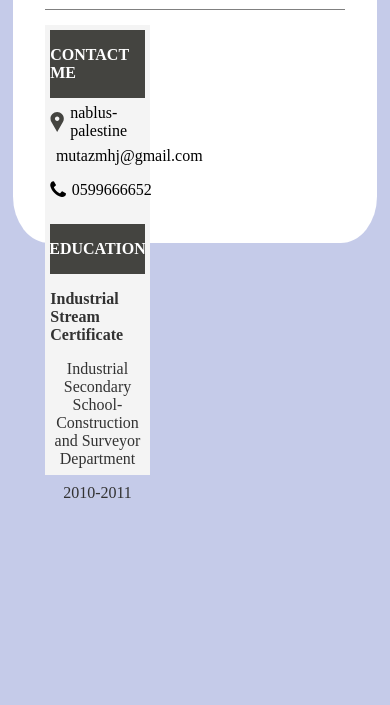
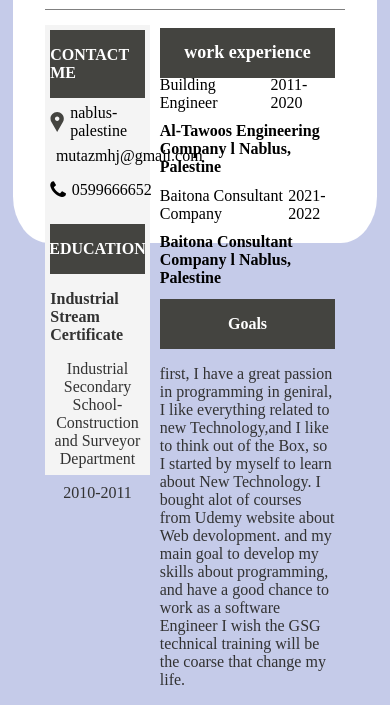
Before and after one commit to mutazjaber/portfolio, a plain HTML site: page index.html in a window 390 px wide. Shown: the part 269-974 px from the top of the page. Before the commit the page ends 844 px from the top, so only its background shows below. Drawn offline with Linux system fonts and the light colour scheme.

Commit message:
finished Portrfolio without Responsive

```diff
--- a/index.html
+++ b/index.html
@@ -16,14 +16,14 @@
             <div class="firstParagraph">
                 <div class="imageContainer">
                     <img class="myImage"
-                        src="https://s32659.pcdn.co/wp-content/uploads/2022/02/anonymous-ink-1.jpeg.optimal.jpeg"
+                        src="https://media.discordapp.net/attachments/1010973451412045825/1012108581690146928/tw.jpg"
                         alt="Trulli" />
                 </div>
                 <h1 class="name">Mutaz Hassan Jaber</h2>
             </div>
             <div class="secondParagraph">
                 <div class="leftSide">
-                    <div class="leftSideContainer">
+                    <div class="SideContainer">
                         <div class="contactMe">
                             <h3 class="content">CONTACT ME</h2>
                         </div>
@@ -61,23 +61,50 @@
                             </div>
                         </div>
                         <!-- second Pargraph Educatiobn -->
-
                         <div class="education">
                             <h3 class="content">EDUCATION</h2>
                         </div>
                         <div class="educationContainer">
-                        <p class="mainEducation">Industrial Stream  Certificate</p>
-                        <p class="secEducation">Industrial Secondary School- Construction and Surveyor Department</p>
-                        <p class="secEducation">2010-2011</p>
+                            <p class="mainEducation">Industrial Stream Certificate</p>
+                            <p class="secEducation">Industrial Secondary School- Construction and Surveyor Department
+                            </p>
+                            <p class="secEducation">2010-2011</p>
+                        </div>
                     </div>
                 </div>
+                <div class="rightPargraph">
+                    <div class="SideContainer">
+                        <div class="workExperience">
+                            <h3 class="content" style="font-size: large;">work experience</h2>
+                        </div>
+                        <div class="workExperienceData">
+                            <p>Building Engineer</p>
+                            <p>2011-2020</p>
+                        </div>
+                        <p style="font-weight: bold;">Al-Tawoos Engineering Company l Nablus, Palestine</p>
+                        <div class="workExperienceData">
+                            <p>Baitona Consultant Company</p>
+                            <p>2021-2022</p>
+                        </div>
+                        <p style="font-weight: bold;">Baitona Consultant Company l Nablus, Palestine</p>
+                        <!-- goals -->
+                        <div class="goals">
+                            <h3 class="content">Goals</h2>
+                        </div>
+                        <div class="educationContainer">
+                            <!-- <p class="mainEducation">Industrial Stream Certificate</p> -->
+                            <p>
+                                first, I have a great passion in programming in geniral, I like everything related to
+                                new Technology,and I like to think out of the Box,
+                                so I started by myself to learn about New Technology.
+                                I bought alot of courses from Udemy website about Web devolopment.
+                                and my main goal to develop my skills about programming, and have a good chance to work
+                                as a software Engineer
+                                I wish the GSG technical training will be the coarse that change my life.
+                            </p>
+                        </div>
+                    </div>
 
-                    <!-- <h2>Education</h2>
-                    <h5>B.Sc. Building Engineering
-                        Al-Najah National University, Nablus, Palestine 2011-2017
-                        Industrial Stream Certificate
-                        Industrial Secondary School- Construction and Surveyor Department
-                        2010-2011</h5> -->
                 </div>
             </div>
         </div>
--- a/style.css
+++ b/style.css
@@ -49,7 +49,7 @@
   background: #f4f4f4;
   height: 450px;
 }
-.leftSideContainer{
+.SideContainer{
     width: 90%;
 }
 .contactMe {
@@ -63,6 +63,7 @@
     color: white;
     font-size: medium;
 }
+
 .contactMeData{
     margin-top: 10%;
 }
@@ -75,7 +76,7 @@
     width: 100%;
     max-height: 30px;
 }
-.leftSide .education{
+ .education{
     display: flex;
     align-items: center;
     justify-content: center;
@@ -101,6 +102,46 @@
 }
 .secEducation{
     text-align: center;
+}
+
+.secondParagraph .rightPargraph{
+    display: flex;
+    flex-direction: column;
+    align-items: center;
+    justify-content: flex-start;
+    margin-top: 5%;
+    width: 100%;
+    height: 450px;
+}
+.WorkEx{
+    display: flex;
+    flex-direction: column;
+    align-items: flex-start;
+    justify-content: flex-start;
+}
+.workExperience {
+    display: flex;
+    align-items: center;
+    justify-content: center;
+    margin-top: 1.5%;
+    background: #444440;
+    max-height: 50px;
+  }
+  .workExperienceData{
+    display: flex;
+    flex-direction: row;
+    align-items: center;
+    justify-content: space-between;
+    margin-top: 2%;
+    max-height: 25px;
+  }
+   .goals{
+    display: flex;
+    align-items: center;
+    justify-content: center;
+    background: #444440;
+    width: 100%;
+    margin-top: -2.2%;
 }
 .myImage {
   max-width: 150px;
```
